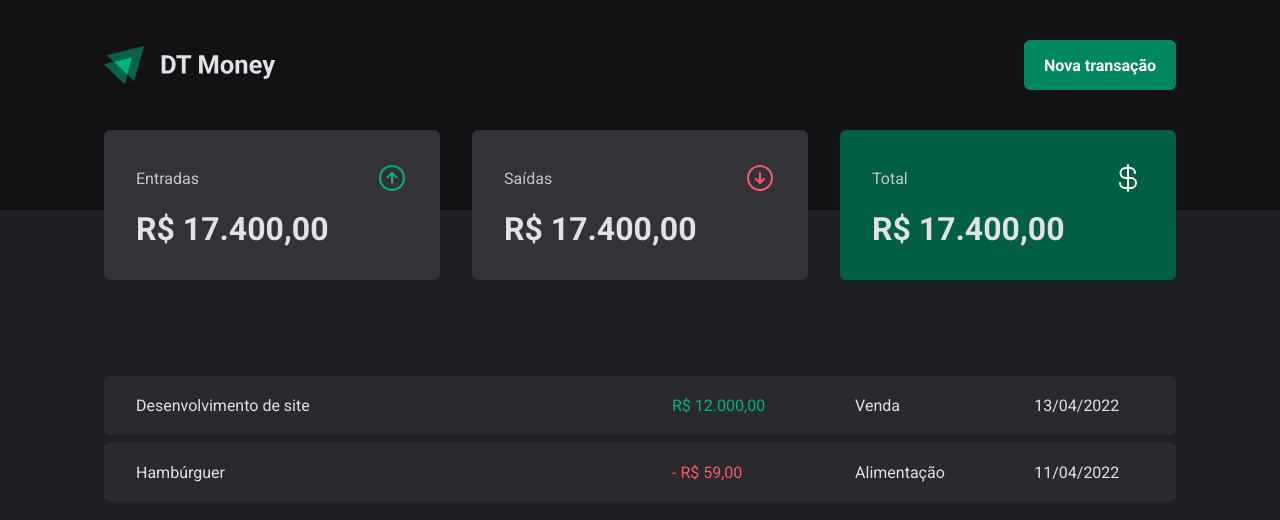
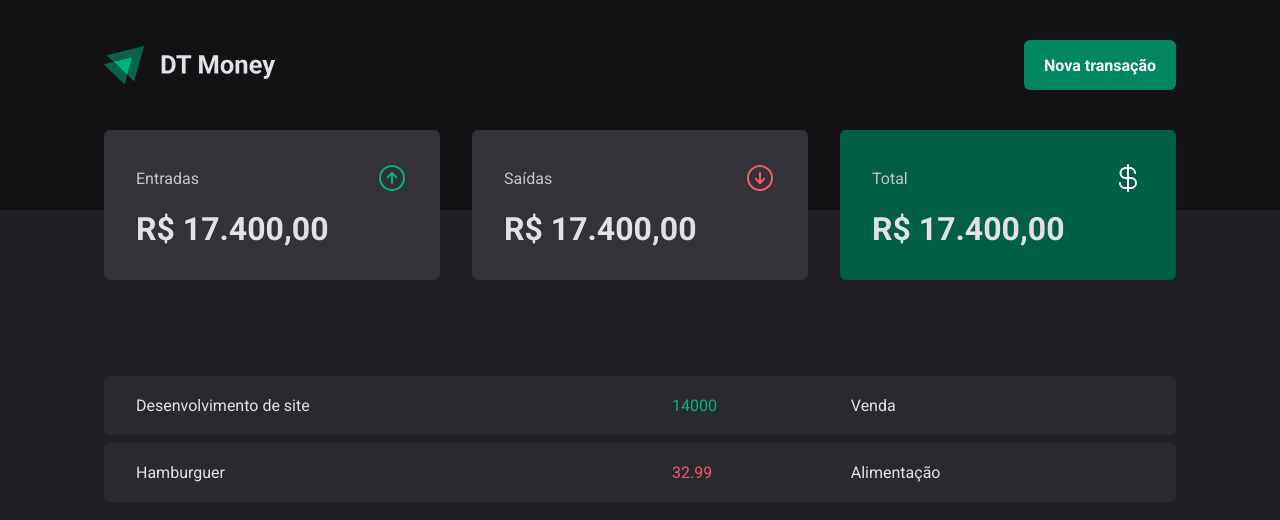
Before and after one commit to regianemr/DTMoney-Rocket-Seat, a React (Vite) app: page / in a window 1280 px wide. Shown: the top 520 px of the page. Built offline with nearby package versions, Linux system fonts and the light colour scheme; data requests are answered from the project's data file.

Commit message:
realizando requisicao http via react

```diff
--- a/package.json
+++ b/package.json
@@ -5,6 +5,7 @@
   "type": "module",
   "scripts": {
     "dev": "vite",
+    "dev:server": "json-server server.json -p 3333 -w",
     "build": "tsc -b && vite build",
     "lint": "eslint .",
     "preview": "vite preview"
--- a/server.json
+++ b/server.json
@@ -13,7 +13,7 @@
             "description": "Hamburguer",
             "type": "outcome",
             "category": "Alimentação",
-            "price": 40,
+            "price": 32.99,
             "createdAt": "2024-10-14T18:58:17.483Z"
         }
     ]
--- a/src/pages/Transactions/index.tsx
+++ b/src/pages/Transactions/index.tsx
@@ -1,9 +1,31 @@
+import { useEffect, useState } from "react";
 import { Header } from "../../components/Header";
 import { Summary } from "../../components/Header/Summary";
 import { SearchFormContainer } from "./components/SearchForm/styles";
 import { PriceHighlight, TransactionsContainer, TransactionsTable } from "./styles";
 
+interface Transaction {
+    id: number;
+    description: string;
+    type:  'income' | 'outcome';
+    price: number;
+    category: string;
+    createdAd: string
+}
+
 export function Transactions() {
+    const [transactions, setTransactions] = useState<Transaction[]>([])
+
+    async function loadTransactions() {
+        const response = await fetch('http://localhost:3333/transactions')
+        const data = await response.json()
+
+        setTransactions(data)
+    }
+    useEffect(() => {
+        loadTransactions()
+    }, [])
+
     return (
         <div>
             <Header />
@@ -14,27 +36,20 @@
 
                 <TransactionsTable>
                     <tbody>
-                        <tr>
-                            <td width="50%">Desenvolvimento de site</td>
-                            <td>
-                                <PriceHighlight variant="income">
-                                    R$ 12.000,00
-                                </PriceHighlight>
-                            </td>
-                            <td>Venda</td>
-                            <td>13/04/2022</td>
-                        </tr>
-                        <tr>
-                            <td width="50%">Hambúrguer</td>
-                            <td>
-                                <PriceHighlight variant="outcome">
-                                    - R$ 59,00
-                                </PriceHighlight>
-                            </td>
-                            <td>Alimentação</td>
-                            <td>11/04/2022</td>
-                        </tr>
-
+                        {transactions.map(transaction => {
+                            return (
+                                <tr key={transaction.id}>
+                                    <td width="50%">{transaction.description}</td>
+                                    <td>
+                                        <PriceHighlight variant={transaction.type}>
+                                            {transaction.price}
+                                        </PriceHighlight>
+                                    </td>
+                                    <td>{transaction.category}</td>
+                                    <td>{transaction.createdAd}</td>
+                                </tr>
+                            )
+                        })}
                     </tbody>
                 </TransactionsTable>
             </TransactionsContainer>
```
